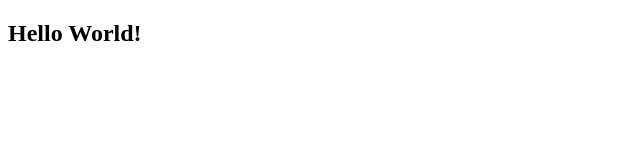
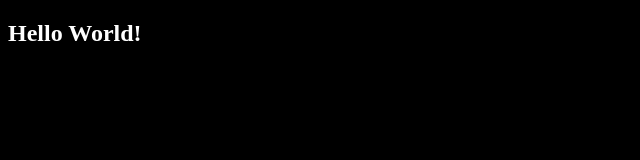
Before and after one commit to safi408/portfolio, a plain HTML site: page index.html in a window 1280 px wide. Shown: the whole page, without its empty margins (0-640 px from the left). Drawn offline with Linux system fonts and the light colour scheme.

Commit message:
background & text color update

```diff
--- a/index.html
+++ b/index.html
@@ -4,6 +4,14 @@
     <meta charset="UTF-8">
     <meta name="viewport" content="width=device-width, initial-scale=1.0">
     <title>Document</title>
+    <style>
+        body {
+            background-color: black;
+        }
+        h2{
+            color: white;
+        }
+    </style>
 </head>
 <body>
     <h2>Hello World!</h2>
```
